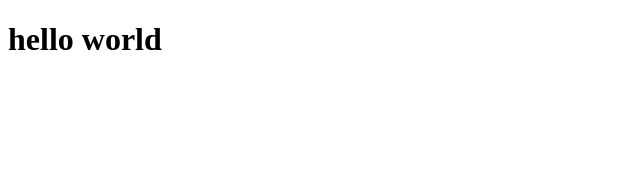
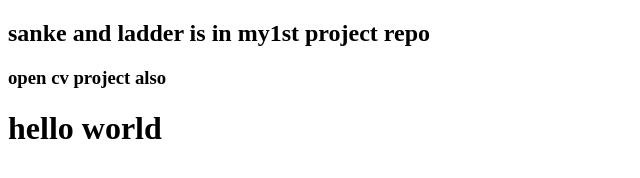
Before and after one commit to M-R-YOGANANDA/first_repo, a plain HTML site: page index.html in a window 1280 px wide. Shown: the whole page, without its empty margins (0-640 px from the left). Drawn offline with Linux system fonts and the light colour scheme.

Commit message:
version 1.2

```diff
--- a/index.html
+++ b/index.html
@@ -6,6 +6,8 @@
     <title>Document</title>
 </head>
 <body>
+    <h2> sanke and ladder is in my1st project repo</h2>
+    <h3>open cv project also</h3>
     <h1>
         hello world
     </h1>
```
